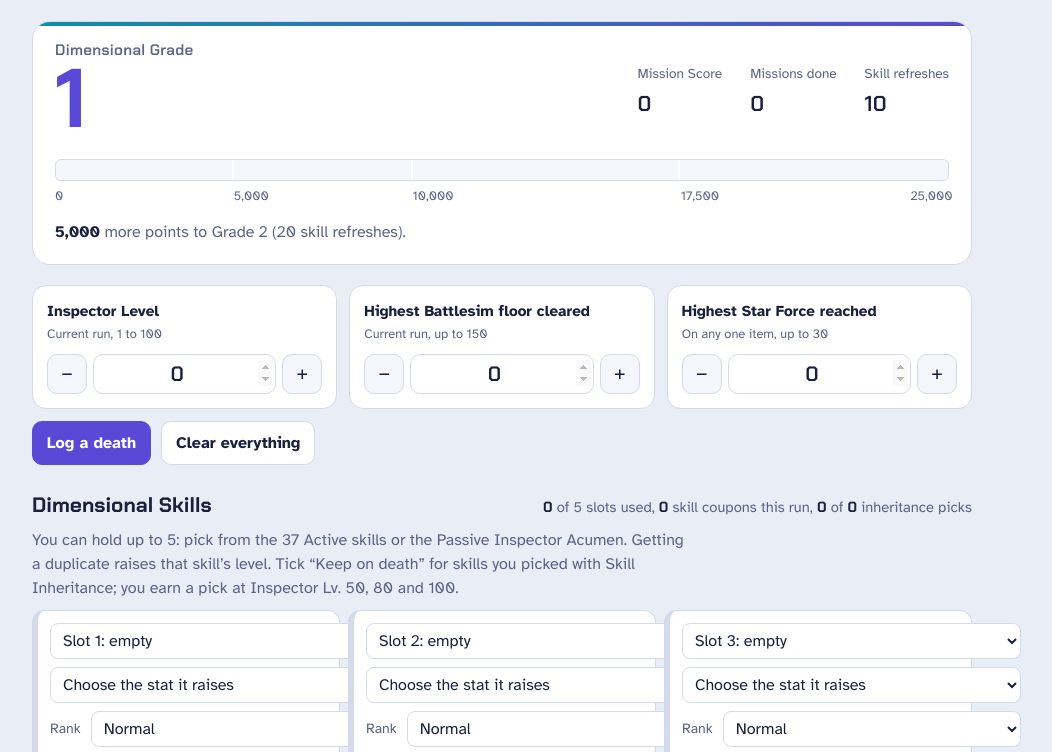
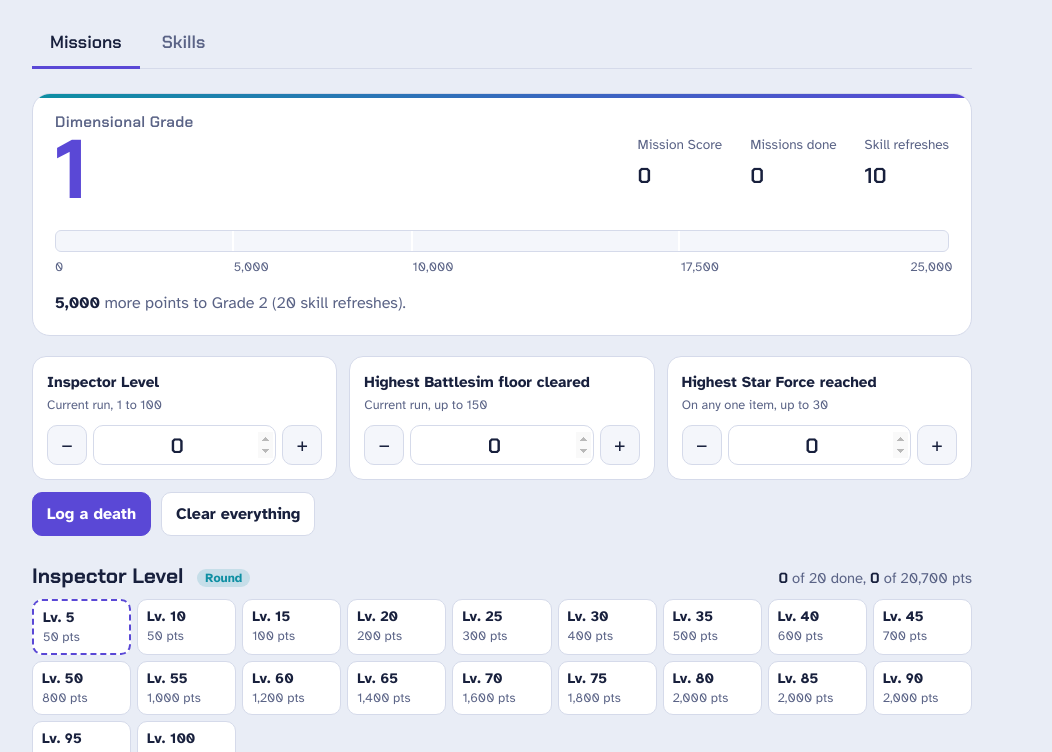
Before and after one commit to azheng4119/quanah-tracker, a plain HTML site: page index.html in a window 1280 px wide. Shown: the part 129-881 px from the top of the page, without its empty margins (138-1190 px from the left). Drawn offline with Linux system fonts and the light colour scheme.

Commit message:
Move Dimensional Skills to a separate tab

```diff
--- a/index.html
+++ b/index.html
@@ -116,6 +116,10 @@ button{font:inherit;color:inherit}
 .inherit{display:flex;align-items:center;gap:8px;font-size:.88rem;color:var(--muted);cursor:pointer}
 .inherit input{width:18px;height:18px;accent-color:var(--violet)}
 .inherit input:disabled+span{opacity:.5}
+.tabs{display:flex;gap:4px;margin-top:22px;border-bottom:1px solid var(--line)}
+.tab{border:0;background:none;padding:10px 18px;font-family:var(--display);font-weight:600;font-size:1.1rem;color:var(--muted);border-bottom:3px solid transparent;margin-bottom:-1px;cursor:pointer}
+.tab:hover{color:var(--ink)}
+.tab[aria-selected="true"]{color:var(--ink);border-bottom-color:var(--violet)}
 .foot{margin-top:36px;color:var(--muted);font-size:.85rem;max-width:72ch}
 @media (max-width:560px){
   .score-meta{grid-template-columns:repeat(3,1fr);width:100%}
@@ -128,9 +132,15 @@ button{font:inherit;color:inherit}
 <div class="wrap">
   <header>
     <h1>Quanah Dimensional Mission Tracker</h1>
-    <p class="sub">Enter your Inspector Level, highest Battlesim floor and Star Force, then tick the bosses you’ve cleared solo. Your Mission Score and Dimensional Grade update as you go.</p>
+    <p class="sub">Track your Dimensional Missions and Grade on the Missions tab, and the Dimensional Skills you’re holding on the Skills tab.</p>
   </header>
 
+  <nav class="tabs" role="tablist" aria-label="Tracker sections">
+    <button type="button" class="tab" role="tab" id="tab-missions" aria-controls="panel-missions" data-view="missions">Missions</button>
+    <button type="button" class="tab" role="tab" id="tab-skills" aria-controls="panel-skills" data-view="skills">Skills</button>
+  </nav>
+
+  <div id="panel-missions" role="tabpanel" aria-labelledby="tab-missions">
   <section class="console" aria-label="Dimensional Grade">
     <div class="score-row">
       <div class="grade"><small>Dimensional Grade</small><span id="gradeNum">1</span></div>
@@ -170,12 +180,6 @@ button{font:inherit;color:inherit}
   </div>
 
   <section class="section">
-    <div class="sec-head"><h2>Dimensional Skills</h2><span class="sec-sum" id="sumSkills"></span></div>
-    <p class="sub" style="margin:0 0 10px">You can hold up to 5: pick from the 37 Active skills or the Passive Inspector Acumen. Getting a duplicate raises that skill’s level. Tick “Keep on death” for skills you picked with Skill Inheritance; you earn a pick at Inspector Lv. 50, 80 and 100.</p>
-    <div class="skills" id="skills"></div>
-  </section>
-
-  <section class="section">
     <div class="sec-head"><h2>Inspector Level <span class="tag round">Round</span></h2><span class="sec-sum" id="sumInsp"></span></div>
     <div class="chips" id="chipsInsp"></div>
   </section>
@@ -197,6 +201,16 @@ button{font:inherit;color:inherit}
   </section>
 
   <p class="foot">When you die, your Inspector Level and Battlesim progress reset, and the score from those round missions is lost. Only boss and Star Force missions are kept, plus any Dimensional Skills you chose with Skill Inheritance. “Log a death” resets the Inspector Level and floor to 0 and clears every skill not marked to keep, so the tracker matches your new run. Values come from the Nov 11, 2026 Quanah event notes. Your entries are saved in this browser only.</p>
+  </div>
+
+  <div id="panel-skills" role="tabpanel" aria-labelledby="tab-skills" hidden>
+  <section class="section" style="margin-top:20px">
+    <div class="sec-head"><h2>Dimensional Skills</h2><span class="sec-sum" id="sumSkills"></span></div>
+    <p class="sub" style="margin:0 0 10px">You can hold up to 5: pick from the 37 Active skills or the Passive Inspector Acumen. Getting a duplicate raises that skill’s level. Tick “Keep on death” for skills you picked with Skill Inheritance; you earn a pick at Inspector Lv. 50, 80 and 100.</p>
+    <div class="skills" id="skills"></div>
+  </section>
+
+  </div>
 </div>
 
 <script>
@@ -310,7 +324,7 @@ button{font:inherit;color:inherit}
         else el.value=s[f];
       });
     });
-    $("sumSkills").innerHTML="<b>"+filled+"</b> of 5 slots used, <b>"+Math.floor(state.insp/5)+"</b> skill coupons this run, <b>"+used+"</b> of <b>"+avail+"</b> inheritance picks";
+    $("sumSkills").innerHTML="Inspector Lv. <b>"+state.insp+"</b>, <b>"+filled+"</b> of 5 slots used, <b>"+Math.floor(state.insp/5)+"</b> skill coupons this run, <b>"+used+"</b> of <b>"+avail+"</b> inheritance picks";
   }
 
   function chips(el,list,value,label){
@@ -385,6 +399,26 @@ button{font:inherit;color:inherit}
     state={insp:0,floor:0,sf:0,bosses:{},skills:[0,1,2,3,4].map(blankSkill)};save();render();say("Tracker cleared.");
   });
 
+  // Tabs (#missions / #skills)
+  const VIEWS=["missions","skills"];
+  function showView(){
+    const v=VIEWS.includes(location.hash.slice(1))?location.hash.slice(1):"missions";
+    VIEWS.forEach(x=>{
+      const t=$("tab-"+x),p=$("panel-"+x),on=x===v;
+      t.setAttribute("aria-selected",on?"true":"false");t.tabIndex=on?0:-1;p.hidden=!on;
+    });
+  }
+  document.querySelectorAll(".tab").forEach(t=>{
+    t.addEventListener("click",()=>{if(location.hash!=="#"+t.dataset.view)location.hash=t.dataset.view;else showView();});
+    t.addEventListener("keydown",e=>{
+      if(e.key!=="ArrowRight"&&e.key!=="ArrowLeft")return;
+      const i=VIEWS.indexOf(t.dataset.view),n=VIEWS[(i+(e.key==="ArrowRight"?1:VIEWS.length-1))%VIEWS.length];
+      location.hash=n;$("tab-"+n).focus();
+    });
+  });
+  addEventListener("hashchange",showView);
+  showView();
+
   render();
 })();
 </script>
```
